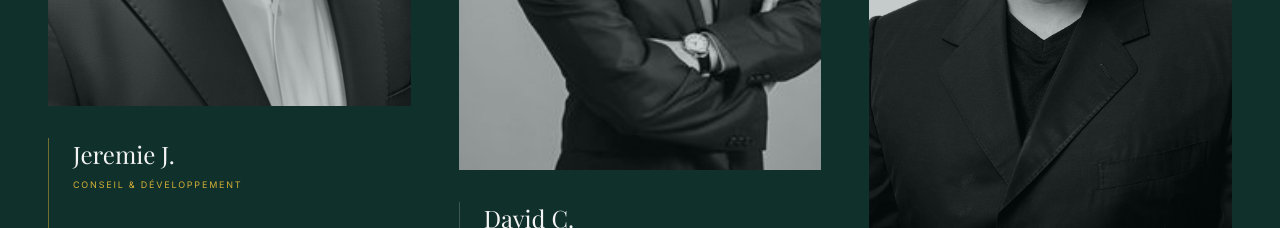
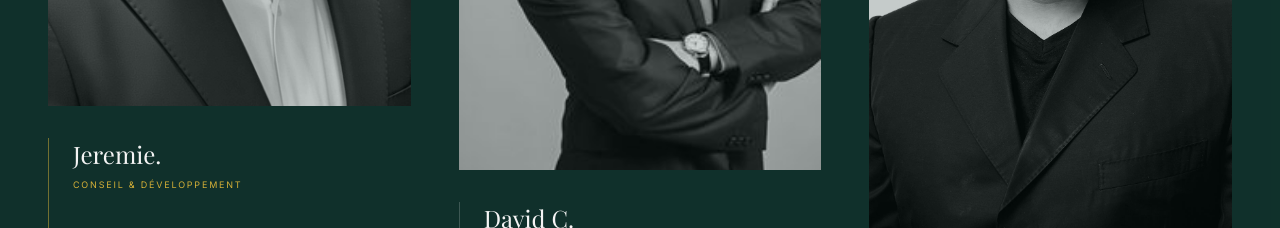
Before and after one commit to CohenYarone01/GreenTeva-Invest, a React (Vite) app: page / in a window 1280 px wide. Shown: the part 1980-2208 px from the top of the page. Built offline with nearby package versions, Linux system fonts and the light colour scheme; a web font is replaced by a local one.

Commit message:
Fix: Ajout de framer-motion et toutes les dépendances manquantes

```diff
--- a/src/App.jsx
+++ b/src/App.jsx
@@ -4,7 +4,7 @@
 import { ReactLenis, useLenis } from '@studio-freight/react-lenis';
 import { FiArrowRight, FiArrowLeft, FiMenu, FiX } from 'react-icons/fi';
 import { useForm, ValidationError } from '@formspree/react';
-import { SpeedInsights } from "@vercel/speed-insights/next"
+
 // --- VOS IMAGES ---
 const ASSETS = {
   logo: "/assets/logo.jpg",
@@ -234,7 +234,7 @@
                 <img src={ASSETS.sales} className="w-full h-full object-cover filter grayscale group-hover:grayscale-0 transition-all duration-1000 transform group-hover:scale-105" alt="Sales" />
               </div>
               <div className="border-l border-gold-400/50 pl-6 transition-all group-hover:pl-8">
-                <h3 className="text-2xl font-serif text-white">Jeremie J.</h3>
+                <h3 className="text-2xl font-serif text-white">Jeremie.</h3>
                 <p className="text-[9px] tracking-[0.2em] uppercase text-gold-400 mt-2 mb-4">Conseil & Développement</p>
                 <p className="text-sm text-gray-500 font-light opacity-0 group-hover:opacity-100 transition-opacity duration-700">Expert en relations institutionnelles et partenariats stratégiques.</p>
               </div>
```
